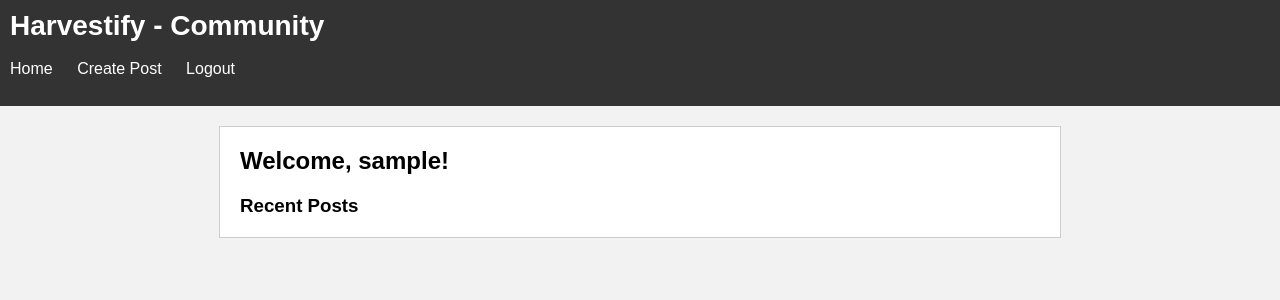
After one commit to Major-project-BE/Harvestify, a Flask app: page /home_community in a window 1280 px wide. The commit adds this page. Shown: the top 300 px of the page. Run offline with Flask 3, Linux system fonts and the light colour scheme; the visitor is signed in with stand-in values (Sample User, id 1); data that the repository does not hold is empty; some libraries are stand-ins or nearby versions.

Commit message:
community integration

```diff
--- a/app/app.py
+++ b/app/app.py
@@ -1,8 +1,15 @@
-from flask import Flask, redirect, render_template, request
 from markupsafe import Markup
 import pandas as pd
+from utils.fertilizer import fertilizer_dic
+from werkzeug.utils import secure_filename
+from pymongo.mongo_client import MongoClient
+from pymongo.server_api import ServerApi
+from flask_pymongo import PyMongo
+from flask import Flask, render_template, request, redirect, url_for, flash, session,    send_from_directory
+from flask_pymongo import PyMongo
+from datetime import datetime
+import os
 
-from utils.fertilizer import fertilizer_dic
 
 
 app = Flask(__name__)
@@ -64,6 +71,156 @@ def fert_recommend():
     return render_template('fertilizer-result.html', recommendation=response, title=title)
 
 
+# Configure the MongoDB URI
+app.config['MONGO_URI'] = 'mongodb://localhost:27017/community'
+mongo = PyMongo(app)
+
+UPLOAD_FOLDER = 'uploads'
+app.config['UPLOAD_FOLDER'] = UPLOAD_FOLDER
+if not os.path.exists(UPLOAD_FOLDER):
+    os.makedirs(UPLOAD_FOLDER)
+
+# Define database collections
+users = mongo.db.users
+posts = mongo.db.posts
+comments = mongo.db.comments
+likes_dislikes = mongo.db.likes_dislikes
+
+app.secret_key = 'your_secret_key'
+
+
+
+@app.route('/register', methods=['GET', 'POST'])
+def register():
+    if request.method == 'POST':
+        username = request.form['username']
+        password = request.form['password']
+
+        # Check if the username is already in use
+        existing_user = users.find_one({'username': username})
+        if existing_user:
+            flash('Username already exists. Choose a different one.')
+        else:
+            # Insert the new user into the database
+            new_user = {'username': username, 'password': password}
+            users.insert_one(new_user)
+            flash('Registration successful. You can now log in.')
+            return redirect(url_for('login'))
+
+    return render_template('register.html')
+
+@app.route('/login', methods=['GET', 'POST'])
+def login():
+    if request.method == 'POST':
+        username = request.form['username']
+        password = request.form['password']
+
+        user = users.find_one({'username': username, 'password': password})
+        if user:
+            session['user'] = username
+            flash('Login successful.')
+            return redirect(url_for('home_community'))
+        else:
+            flash('Invalid username or password.')
+
+    return render_template('login.html')
+
+@app.route('/logout')
+def logout():
+    session.pop('user', None)
+    return redirect(url_for('home_community'))
+
+
+@app.route('/home_community')
+def home_community():
+    if 'user' in session:
+        user = session['user']
+        all_posts = posts.find().sort('_id', -1)
+        return render_template('home.html', user=user, posts=all_posts)
+    return redirect(url_for('login'))
+
+@app.route('/uploads/<filename>')
+def uploaded_file(filename):
+    return send_from_directory('uploads', filename)
+
+@app.route('/create_post', methods=['GET', 'POST'])
+def create_post():
+    if 'user' in session:
+        if request.method == 'POST':
+            post_content = request.form['content']
+            post_date = datetime.now()
+
+            # Handle image upload
+            # Handle image upload in the 'create_post' route
+            if 'image' in request.files:
+                image = request.files['image']
+                if image.filename != '':
+                    image_filename = secure_filename(image.filename)
+                    image.save(os.path.join(app.config['UPLOAD_FOLDER'], image_filename))
+                    image_path = image_filename
+                else:
+                    image_path = None
+            else:
+                image_path = None
+
+
+            new_post = {
+                'user': session['user'],
+                'content': post_content,
+                'date': post_date,
+                'image_path': image_path  # Store the image file name in MongoDB
+            }
+
+            # Insert the new post into the database
+            posts.insert_one(new_post)
+            flash('Post created successfully.')
+            return redirect(url_for('home_community'))
+        return render_template('create_post.html')
+    return redirect(url_for('login'))
+
+
+@app.route('/like_post/<post_id>')
+def like_post(post_id):
+    if 'user' in session:
+        user = session['user']
+        # Check if the user has already liked or disliked the post
+        existing_like_dislike = likes_dislikes.find_one({'post_id': post_id, 'user': user})
+        if existing_like_dislike:
+            # User has already liked or disliked the post
+            flash('You have already liked or disliked this post.')
+        else:
+            # Add a new like record
+            likes_dislikes.insert_one({'post_id': post_id, 'user': user, 'type': 'like'})
+            flash('You liked the post!')
+    return redirect(url_for('home_community'))
+
+@app.route('/dislike_post/<post_id>')
+def dislike_post(post_id):
+    if 'user' in session:
+        user = session['user']
+        # Check if the user has already liked or disliked the post
+        existing_like_dislike = likes_dislikes.find_one({'post_id': post_id, 'user': user})
+        if existing_like_dislike:
+            # User has already liked or disliked the post
+            flash('You have already liked or disliked this post.')
+        else:
+            # Add a new dislike record
+            likes_dislikes.insert_one({'post_id': post_id, 'user': user, 'type': 'dislike'})
+            flash('You disliked the post!')
+    return redirect(url_for('home_community'))
+
+@app.route('/comment_post/<post_id>', methods=['POST'])
+def comment_post(post_id):
+    if 'user' in session:
+        user = session['user']
+        comment_content = request.form['comment_content']
+        # Add the comment to the comments collection along with the post_id and user information
+        comments.insert_one({'post_id': post_id, 'user': user, 'content': comment_content})
+        flash('Your comment was added.')
+    return redirect(url_for('home_community'))
+
+
+
 
 if __name__ == '__main__':
     app.run(debug=False)
--- /dev/null
+++ b/app/static/style.css
@@ -0,0 +1,81 @@
+/* Reset some default styles */
+body, h1, h2, h3, p, ul, li {
+    margin: 0;
+    padding: 0;
+}
+
+body {
+    font-family: Arial, sans-serif;
+    background-color: #f2f2f2;
+}
+
+header {
+    background-color: #333;
+    color: #fff;
+    padding: 10px;
+}
+
+header h1 {
+    margin: 0;
+    padding: 0;
+    font-size: 28px;
+}
+
+nav ul {
+    list-style: none;
+}
+
+nav ul li {
+    display: inline;
+    margin-right: 20px;
+}
+
+nav a {
+    text-decoration: none;
+    color: #fff;
+}
+
+main {
+    max-width: 800px;
+    margin: 20px auto;
+    padding: 20px;
+    background-color: #fff;
+    border: 1px solid #ccc;
+}
+
+h2 {
+    font-size: 24px;
+    margin-bottom: 20px;
+}
+
+form label, form input, form textarea {
+    display: block;
+    margin-bottom: 10px;
+}
+
+form input, form textarea {
+    width: 100%;
+    padding: 10px;
+}
+
+form textarea {
+    height: 150px;
+}
+
+form input[type="submit"] {
+    background-color: #333;
+    color: #fff;
+    border: none;
+    padding: 10px 20px;
+    cursor: pointer;
+}
+
+ul {
+    list-style: none;
+}
+
+ul li {
+    margin-bottom: 20px;
+}
+
+/* Add additional styles as needed for your specific design */
--- /dev/null
+++ b/app/templates/home.html
@@ -0,0 +1,50 @@
+{% extends "layout.html" %}
+
+{% block content %}
+    <h2>Welcome, {{ user }}!</h2>
+    <h3>Recent Posts</h3>
+    <ul>
+        {% for post in posts %}
+            <li>
+                <strong>{{ post.user }}</strong> - {{ post.date }}
+                <p>{{ post.content }}</p>
+                <br>
+
+                <a href="{{ url_for('like_post', post_id=post._id) }}" style="background-color: #007bff; color: #fff; padding: 5px 10px; text-decoration: none;">Like</a>
+                <a href="{{ url_for('dislike_post', post_id=post._id) }}" style="background-color: #ff0000; color: #fff; padding: 5px 10px; text-decoration: none;">Dislike</a>
+            <br><br>
+                <p>Likes: {{ post.likes }}</p>
+            <p>Dislikes: {{ post.dislikes }}</p>
+
+                {% if post.image_path %}
+                    <img src="{{ url_for('uploaded_file', filename=post.image_path) }}" alt="Post Image" height="50%" width="50%">
+                {% endif %}
+
+                <h4>Comments</h4>
+                <ul>
+                    {% for comment in post.comments %}
+                        <li>
+                            <strong>{{ comment.user }}</strong> - {{ comment.date }}
+                            {{ comment.content }}
+                        </li>
+                    {% endfor %}
+                </ul>
+
+                <!-- Comment form -->
+                <form method="POST" action="{{ url_for('comment_post', post_id=post._id) }}">
+                    <textarea name="comment_content" rows="2"></textarea>
+                    <input type="submit" value="Add Comment">
+                </form>
+
+            </li>
+        {% endfor %}
+    </ul>
+    {% for post in posts %}
+    {% for comment in post.comments %}
+    <li>
+        <strong>{{ comment.user }}</strong> - {{ comment.date }}
+        {{ comment.content }}
+    </li>
+    {% endfor %}
+{% endfor %}
+{% endblock %}
--- a/app/templates/index.html
+++ b/app/templates/index.html
@@ -180,6 +180,9 @@ Smartphone Compatible web template, free webdesigns for Nokia, Samsung, LG, Sony
 					<li class="nav-item">
 						<a class="nav-link">Disease</a>
 					</li>
+					<li class="nav-item">
+						<a class="nav-link" href="{{ url_for('home_community') }}">Community</a>
+					</li>
 				</ul>
 			</div>
 		</div>
--- /dev/null
+++ b/app/templates/layout.html
@@ -0,0 +1,30 @@
+<!DOCTYPE html>
+<html>
+<head>
+    <title>Harvestify-Community</title>
+    <!-- Include CSS and JavaScript dependencies here -->
+    <link rel="stylesheet" type="text/css" href="{{ url_for('static', filename='style.css') }}">
+</head>
+<body>
+    <header>
+        <h1 >Harvestify - Community</h1>
+        <br>
+        <nav>
+            <ul>
+                <li><a href="{{ url_for('home_community') }}">Home</a></li>
+                {% if 'user' in session %}
+                    <li><a href="{{ url_for('create_post') }}">Create Post</a></li>
+                    <li><a href="{{ url_for('logout') }}">Logout</a></li>
+                {% else %}
+                    <li><a href="{{ url_for('login') }}">Login</a></li>
+                    <li><a href="{{ url_for('register') }}">Register</a></li>
+                {% endif %}
+            </ul>
+            <br>
+        </nav>
+    </header>
+    <main>
+        {% block content %}{% endblock %}
+    </main>
+</body>
+</html>
```
Also changed, not shown: app/templates/create_post.html (added, +14 -0 lines), app/templates/login.html (added, +14 -0 lines), app/templates/register.html (added, +14 -0 lines), app/uploads/0-7757_reddit-logo-reddit-icon-png-removebg-preview.png (added), app/uploads/logo-removebg-preview.png (added).
